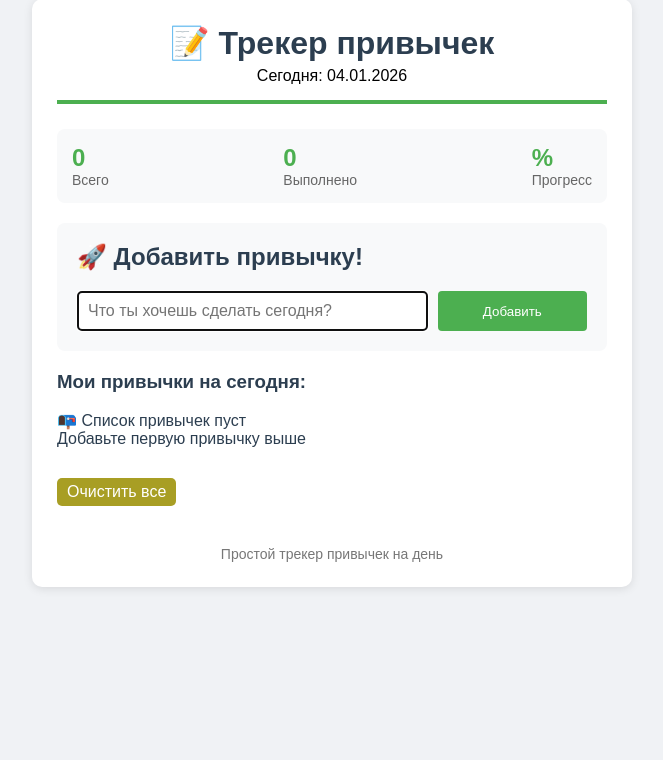
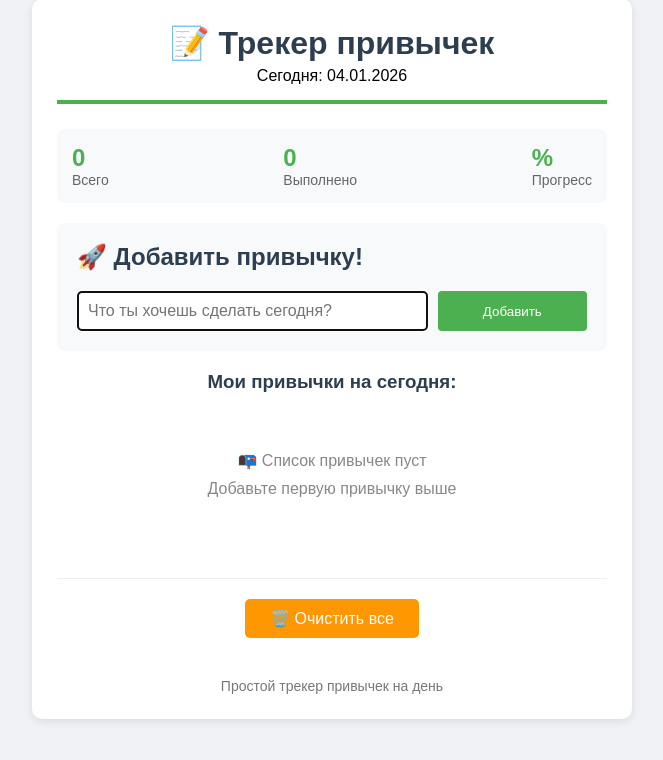
Before and after one commit to MariiaIngersoll/habit-tracker, a PHP site: page / in a window 1280 px wide. Shown: the part 21-781 px from the top of the page, without its empty margins (308-971 px from the left). Run offline with PHP 8.4, Linux system fonts and the light colour scheme.

Commit message:
Стилизация кнопки "очистить все"

```diff
--- a/index.php
+++ b/index.php
@@ -74,16 +74,21 @@ require_once 'config.php';
                     <p>Добавьте первую привычку выше</p>
                 </div>
                 <?php else: ?>
-                    <ul class="habits-list">
                         <?php foreach($_SESSION['habits'] as $habit): ?>
-                                <li class='habit-item'>
+                            <div class="habit-name" >
                                 <?php echo htmlspecialchars($habit['name']); ?>
-                                </li>
-                <?php endforeach; ?>
+                            </div>
+                        <?php endforeach; ?>
             <?php endif; ?>
 
-
-        <button class='btn-clear'> Очистить все</button>
+            <!-- Кнопка очистки -->
+            <div class="clear-section">
+                <form method="POST" action="clear.php" onsubmit="return confirm('Удалить ВСЕ привычки?')">
+                    <button type="submit" class="btn btn-red">
+                        🗑️ Очистить все
+                    </button>
+                </form>
+            </div>
 
         <footer style="margin-top: 40px; text-align: center; color: #777; font-size: 14px;">
             <p>Простой трекер привычек на день</p>
--- a/style.css
+++ b/style.css
@@ -61,9 +61,39 @@ body {
     text-align: center;
 }
 
+/* .habit-name {
+    flex: 1;
+    font-size: 16px;
+} */
+
+.empty {
+    text-align: center;
+    padding: 40px 20px;
+    color: #888;
+}
+
+.empty p {
+    margin-bottom: 10px;
+}
+
 .habit-list {
+    text-align: center;
     color: #2c3e50;
+    text-align: center;
 }
+
+.habit-name {
+    display: flex;
+    align-items: center;
+    padding: 15px;
+    border: 1px solid #eee;
+    border-radius: 8px;
+    margin-bottom: 10px;
+    background: white;
+    transition: all 0.2s;
+
+}
+
 
 .add-form {
     background: #f8f9fa;
@@ -100,13 +130,30 @@ body {
     border-radius: 4px;
     cursor: pointer;
 }
-.btn-clear {
-    padding: 5px 10px;
+
+.clear-section {
+    text-align: center;
     margin-top: 30px;
-    background: #a89e24;
-    color: white;
+    padding-top: 20px;
+    border-top: 1px solid #eee;
+}
+
+.btn {
+    display: inline-block;
+    padding: 10px 25px;
     border: none;
     border-radius: 5px;
-    font-size: 16px;
+    text-decoration: none;
+    font-size: 1em;
     cursor: pointer;
+    transition: background-color 0.3s;
 }
+
+.btn-red {
+    background-color:#ff9800;
+    color: white;
+}
+
+.btn-red:hover {
+    background-color: #d2a96e;
+}
```
Also changed, not shown: delete.php (+10 -0 lines), clear.php (added).
